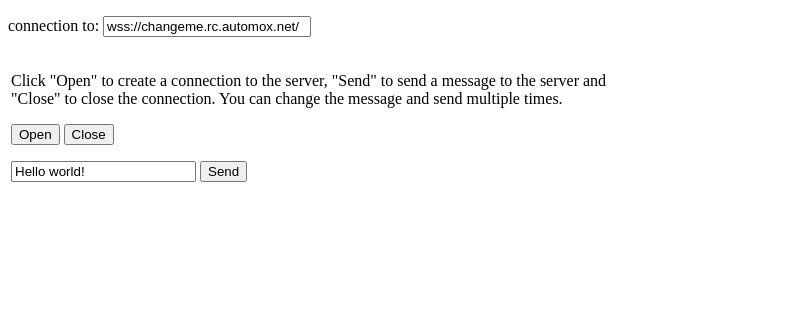
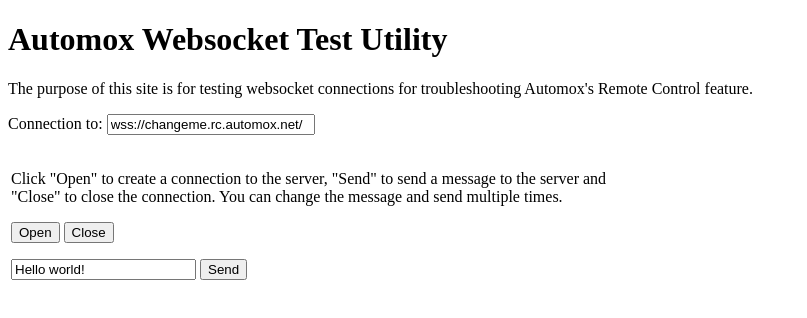
Before and after one commit to AutomoxCommunity/rc-tools, a plain HTML site: page index.html in a window 1280 px wide. Shown: the whole page, without its empty margins (0-807 px from the left). Drawn offline with Linux system fonts and the light colour scheme.

Commit message:
Make echo server available in github pages

```diff
--- a/echo.html
+++ b/index.html
@@ -59,7 +59,9 @@
     </script>
 </head>
 <body>
-<p>connection to: <label for="endpoint">
+<h1>Automox Websocket Test Utility</h1>
+<p>The purpose of this site is for testing websocket connections for troubleshooting Automox's Remote Control feature.</p>
+<p>Connection to: <label for="endpoint">
     <input type="text" id="endpoint" name="endpoint"
            value="wss://changeme.rc.automox.net/"
            style="width: 200px"><br>
```
Also changed, not shown: 1 other file.
